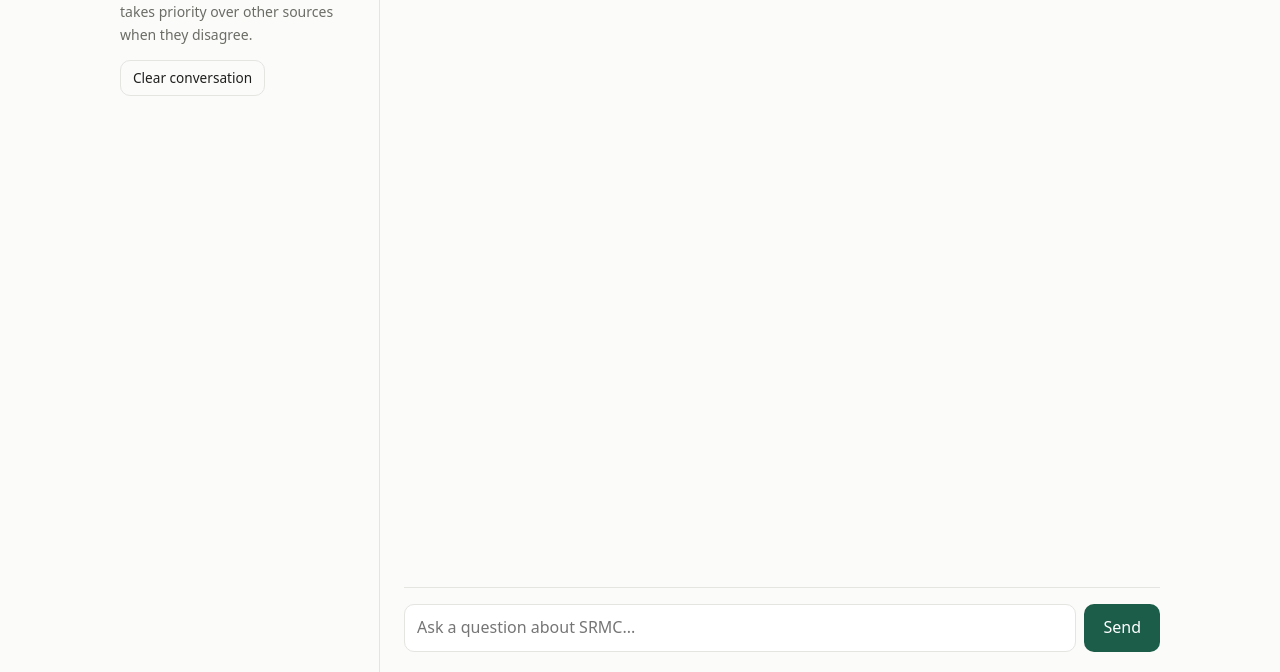
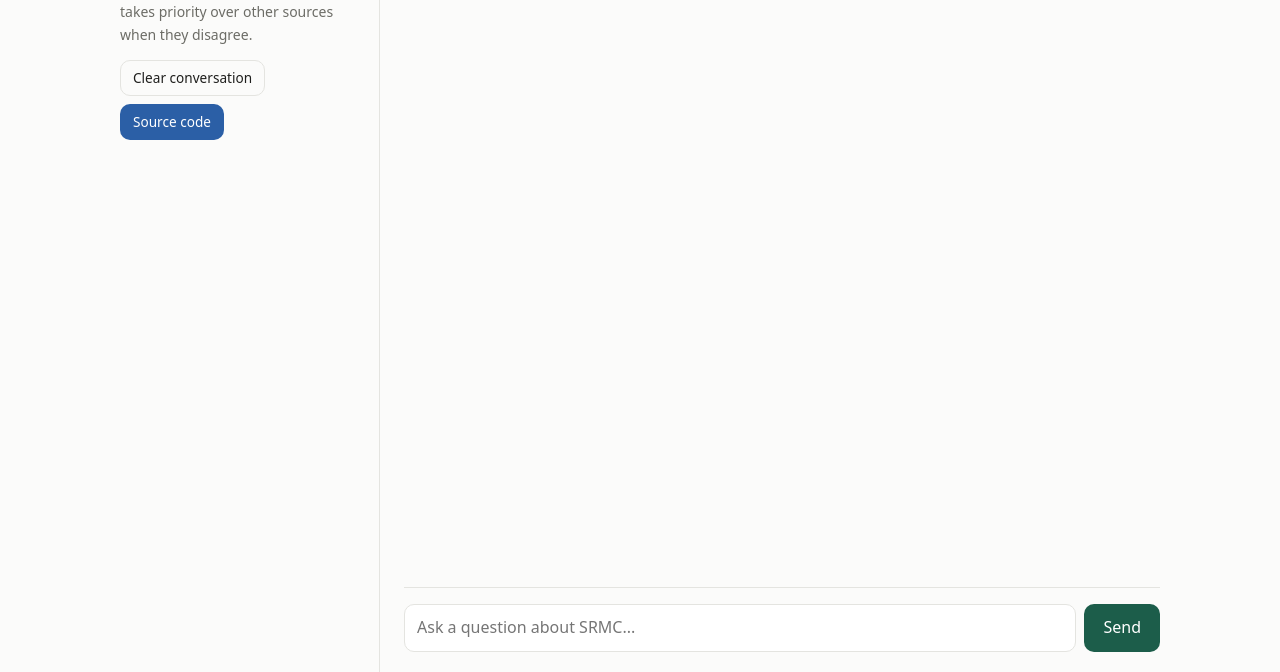
Before and after one commit to PixlatedBatman/SRMC-Chatbot, a website: page web/public/index.html in a window 1280 px wide. Shown: the part 128-800 px from the top of the page. Drawn offline with Linux system fonts and the light colour scheme.

Commit message:
Added Source code button

```diff
--- a/web/public/index.html
+++ b/web/public/index.html
@@ -22,7 +22,17 @@
           This chatbot answers from SRMC's rulebook, website FAQ, and past exam questions only.
           Rulebook info takes priority over other sources when they disagree.
         </p>
-        <button id="clear" type="button" class="secondary">Clear conversation</button>
+        <div class="sidebar-actions">
+          <button id="clear" type="button" class="secondary">Clear conversation</button>
+          <a
+            class="button source"
+            href="https://github.com/PixlatedBatman/SRMC-Chatbot"
+            target="_blank"
+            rel="noopener noreferrer"
+          >
+            Source code
+          </a>
+        </div>
       </aside>
 
       <main class="chat">
--- a/web/public/styles.css
+++ b/web/public/styles.css
@@ -8,6 +8,7 @@
   --accent-soft: #eef4f1;
   --user-bubble: #ececea;
   --danger: #a6362b;
+  --source: #2b5fa6;
   --radius: 10px;
 }
 
@@ -22,6 +23,7 @@
     --accent-soft: #222e2a;
     --user-bubble: #2a2c30;
     --danger: #e2867b;
+    --source: #82aef0;
   }
 }
 
@@ -67,6 +69,12 @@ body {
 .sidebar p {
   color: var(--muted);
   font-size: 0.875rem;
+}
+
+.sidebar-actions {
+  display: flex;
+  flex-wrap: wrap;
+  gap: 8px;
 }
 
 .chat {
@@ -214,12 +222,14 @@ textarea {
 }
 
 textarea:focus-visible,
-button:focus-visible {
+button:focus-visible,
+a.button:focus-visible {
   outline: 2px solid var(--accent);
   outline-offset: 1px;
 }
 
-button {
+button,
+a.button {
   font: inherit;
   cursor: pointer;
   border: 1px solid transparent;
@@ -227,12 +237,22 @@ button {
   padding: 10px 18px;
   background: var(--accent);
   color: #fff;
+  text-decoration: none;
+  display: inline-flex;
+  align-items: center;
+  justify-content: center;
 }
 
 button.secondary {
   background: transparent;
   border-color: var(--border);
   color: var(--text);
+  padding: 6px 12px;
+  font-size: 0.85rem;
+}
+
+a.button.source {
+  background: var(--source);
   padding: 6px 12px;
   font-size: 0.85rem;
 }
```
